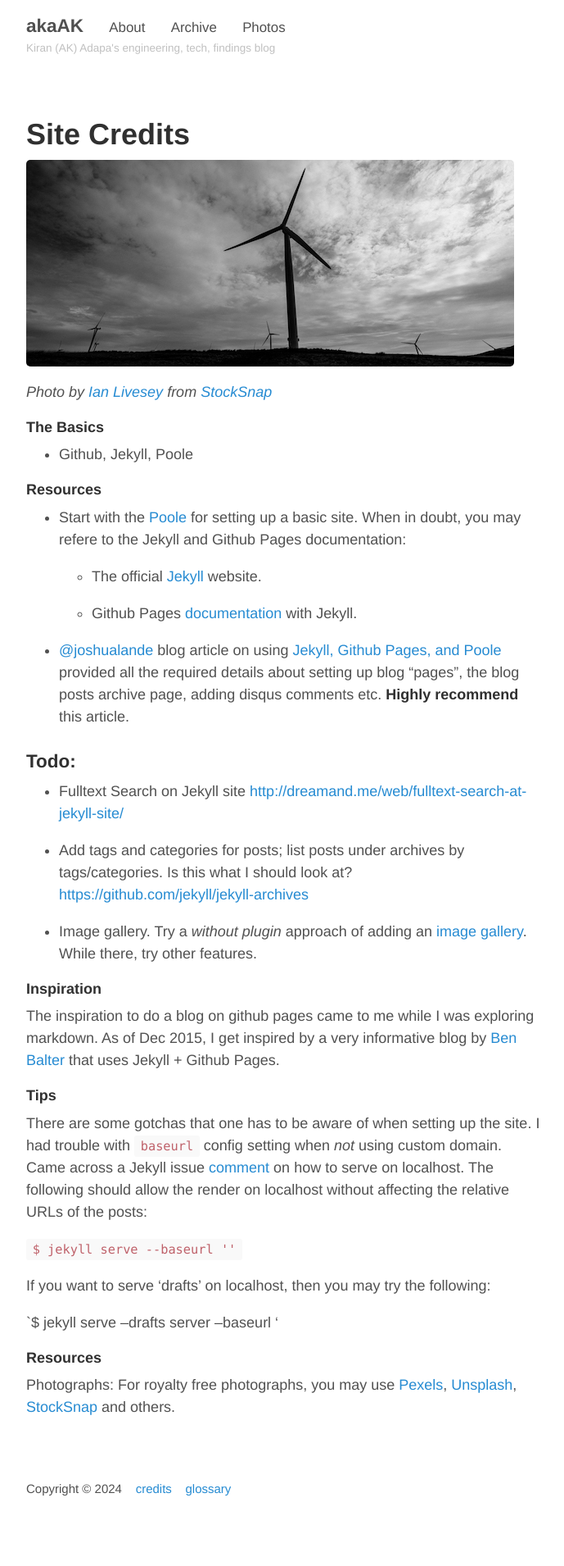
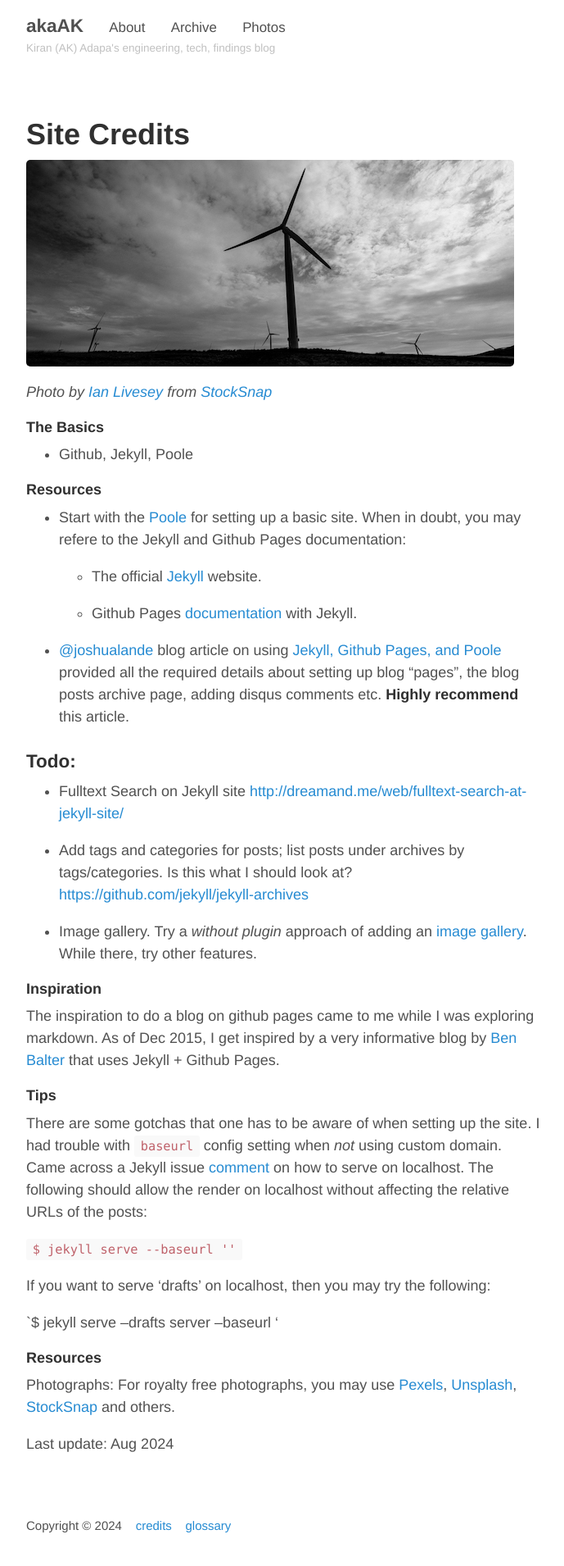
Before and after one commit to akaak/blog, a Jekyll site: the page built from credits.md, in a window 1280 px wide. Shown: the whole page at 82% size, without its empty margins (293-982 px from the left). Built offline with Jekyll 4.4.1, drawn with Linux system fonts in a browser that asks for light colours; before the commit the page ends 1865 px from its top, so only the background shows below that.

Commit message:
credits update

```diff
--- a/credits.md
+++ b/credits.md
@@ -54,3 +54,6 @@ If you want to serve 'drafts' on localhost, then you may try the following:
 #### Resources
 
 Photographs: For royalty free photographs, you may use [Pexels](https://www.pexels.com/), [Unsplash](https://unsplash.com), [StockSnap](https://stocksnap.io) and others.
+
+
+Last update: Aug 2024
```
